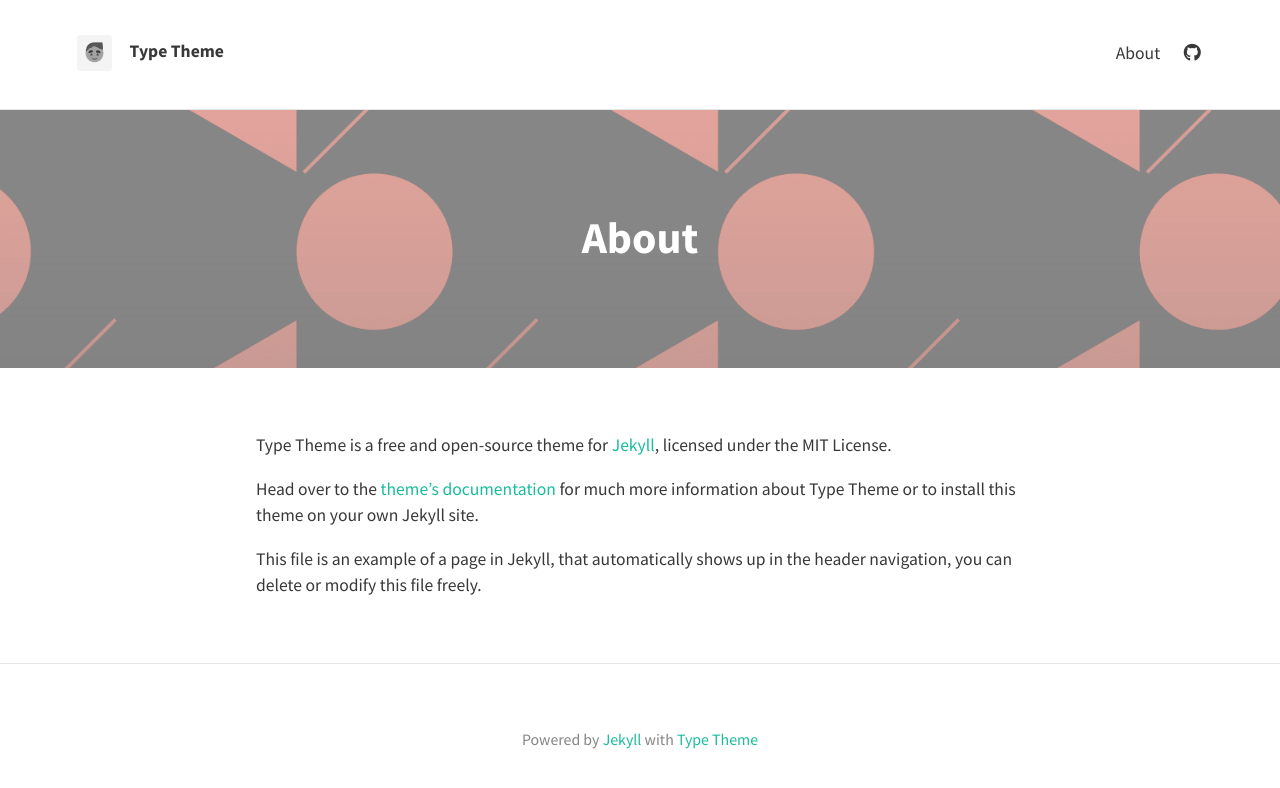
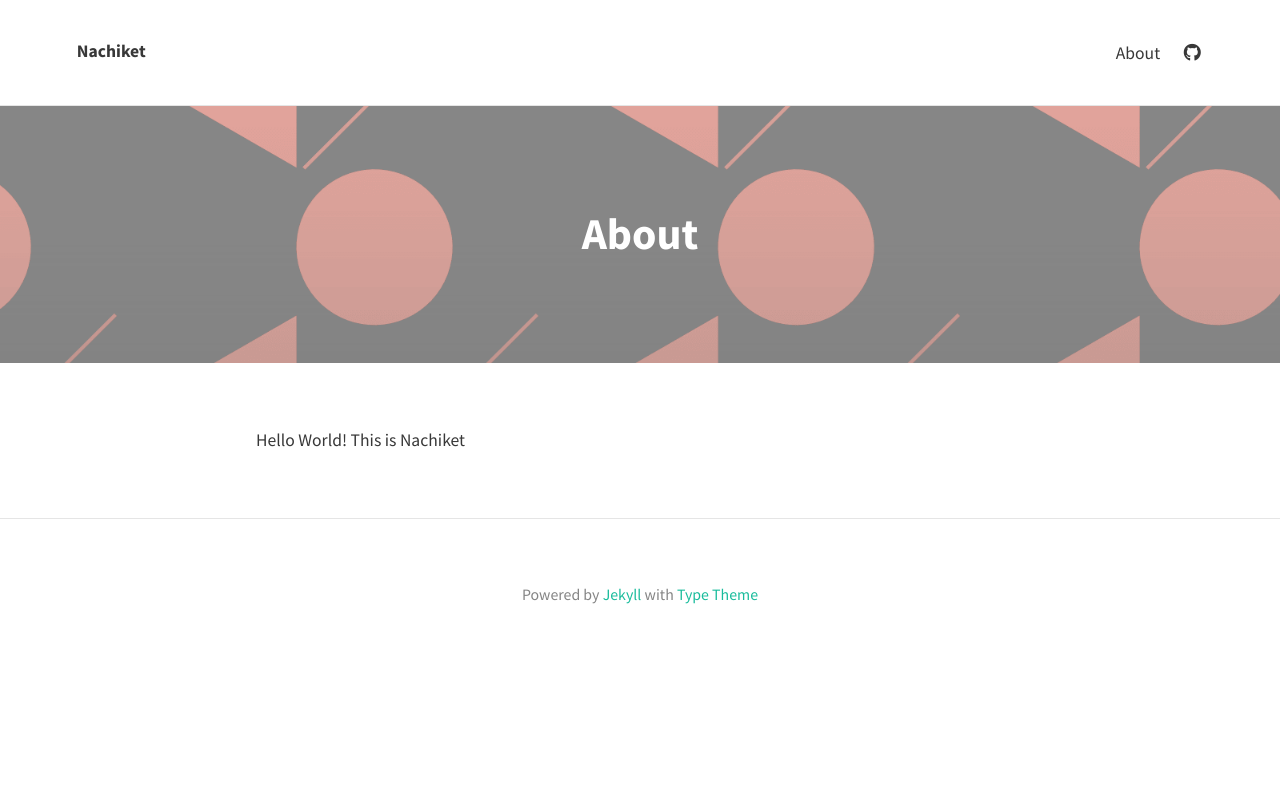
Before and after one commit to nachiketad/nachiketad.github.io, a Jekyll site: the page built from about.md, in a window 1280 px wide. Shown: the top 788 px of the page. Built offline with Jekyll 4.4.1, drawn with Linux system fonts in a browser that asks for light colours; nearby versions of some CDN libraries.

Commit message:
changed config and About

```diff
--- a/_config.yml
+++ b/_config.yml
@@ -1,15 +1,15 @@
 # SITE CONFIGURATION
-baseurl: "/type-theme"
-url: "https://rohanchandra.github.io/"
+baseurl: ""
+url: "https://nachiketad.github.io/"
 
 # THEME-SPECIFIC CONFIGURATION
 theme_settings:
   # Meta
-  title: Type Theme
-  avatar: assets/img/avatar.png
+  title: Nachiket
+  avatar:
   favicon: assets/favicon.ico
   gravatar: # Email MD5 hash
-  description: "A website with blog posts and pages" # used by search engines
+  description: "Nachiket Deshpande. Industrial Engineer, Supply Chain Management, Manufacturing, Data Science, Analytics, Program Management" # used by search engines
 
   # Header and footer text
   header_text: >
--- a/about.md
+++ b/about.md
@@ -5,8 +5,4 @@ permalink: /about/
 feature-img: "assets/img/sample_feature_img_2.png"
 ---
 
-Type Theme is a free and open-source theme for [Jekyll](http://jekyllrb.com/), licensed under the MIT License.
-
-Head over to the [theme's documentation](https://rohanchandra.github.io/project/type/) for much more information about Type Theme or to install this theme on your own Jekyll site.
-
-This file is an example of a page in Jekyll, that automatically shows up in the header navigation, you can delete or modify this file freely.
+Hello World! This is Nachiket
```
